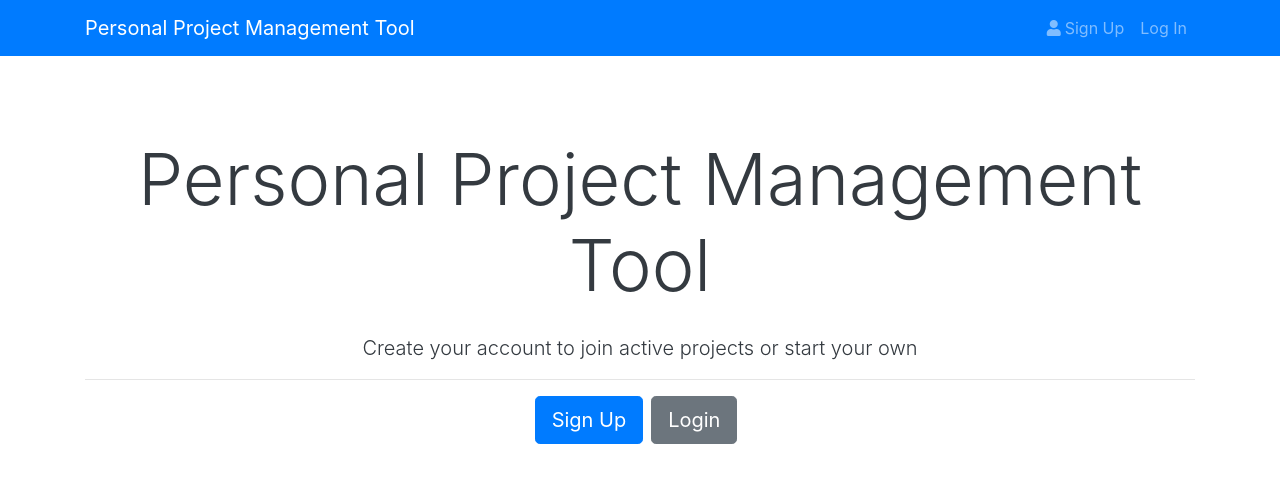
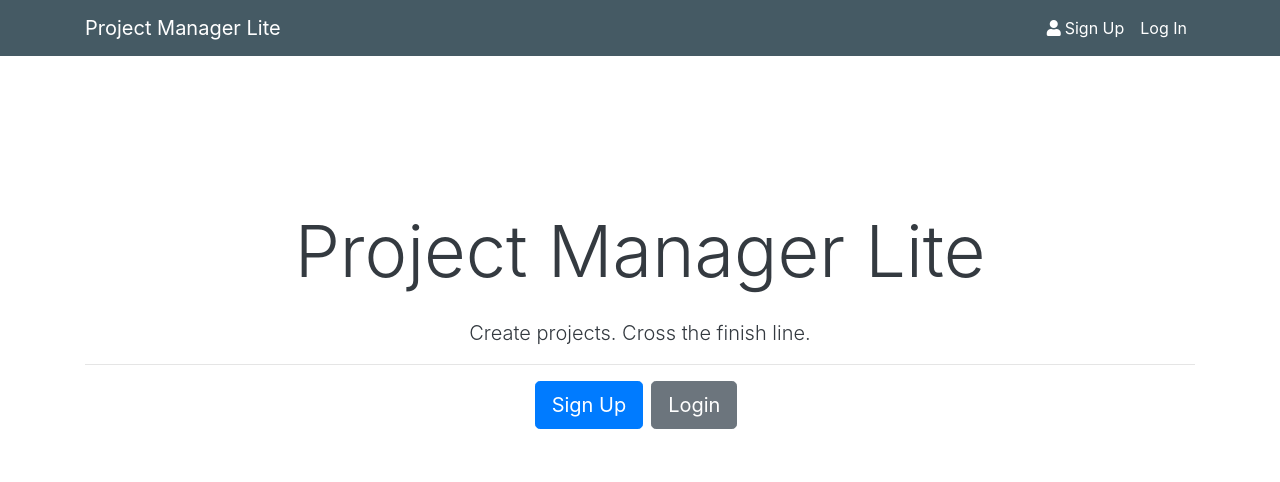
Before and after one commit to SanityEclipse/ppmtool, a React (Create React App) app in the folder ppmtool-react-client/: page / in a window 1280 px wide. Shown: the top 482 px of the page. Built offline with nearby package versions, Linux system fonts and the light colour scheme.

Commit message:
Changed header styling.

```diff
--- a/ppmtool-react-client/src/App.css
+++ b/ppmtool-react-client/src/App.css
@@ -1,10 +1,30 @@
+.landing-inner {
+  padding-top: 10%;
+}
+
 img {
   width: 100%;
 }
 
 .navbar {
-  background-color: #e3f2fd;
+  background-color: #455a64;
 }
+
+.navbar-brand,
+.fas.fa-user,
+.nav-link {
+  color: #ffffff;
+}
+
+.navbar-brand:hover {
+  color: #aab6fe;
+}
+
+.nav-link:hover {
+  color: #aab6fe;
+}
+
+/*
 .fa.fa-edit {
   color: #18a2b9;
 }
@@ -26,22 +46,19 @@ img {
 
 .fa.fa-minus-circle {
   color: red;
-}
+} */
 
-.landing {
+/* .landing {
   position: relative;
-  /* background: url("../img/showcase.jpg") no-repeat; */
+  background: url("../img/showcase.jpg") no-repeat;
   background-size: cover;
   background-position: center;
   height: 100vh;
   margin-top: -24px;
   margin-bottom: -50px;
-}
+} */
 
-.landing-inner {
-  padding-top: 80px;
-}
-
+/*
 .dark-overlay {
   background-color: rgba(0, 0, 0, 0.7);
   position: absolute;
@@ -62,4 +79,4 @@ img {
 
 .form-control::placeholder {
   color: #bbb !important;
-}
+} */
--- a/ppmtool-react-client/src/components/layout/Header.js
+++ b/ppmtool-react-client/src/components/layout/Header.js
@@ -70,10 +70,10 @@ class Header extends Component {
     }
 
     return (
-      <nav className="navbar navbar-expand-sm navbar-dark bg-primary mb-4">
+      <nav className="navbar navbar-expand-sm mb-4">
         <div className="container">
           <Link to="/" className="navbar-brand">
-            Personal Project Management Tool
+            Project Manager Lite
           </Link>
           <button
             className="navbar-toggler"
--- a/ppmtool-react-client/src/components/layout/Landing.js
+++ b/ppmtool-react-client/src/components/layout/Landing.js
@@ -17,12 +17,8 @@ class Landing extends Component {
           <div className="container">
             <div className="row">
               <div className="col-md-12 text-center">
-                <h1 className="display-3 mb-4">
-                  Personal Project Management Tool
-                </h1>
-                <p className="lead">
-                  Create your account to join active projects or start your own
-                </p>
+                <h1 className="display-3 mb-4">Project Manager Lite</h1>
+                <p className="lead">Create projects. Cross the finish line.</p>
                 <hr />
                 <Link to="/register" className="btn btn-lg btn-primary mr-2">
                   Sign Up
```
